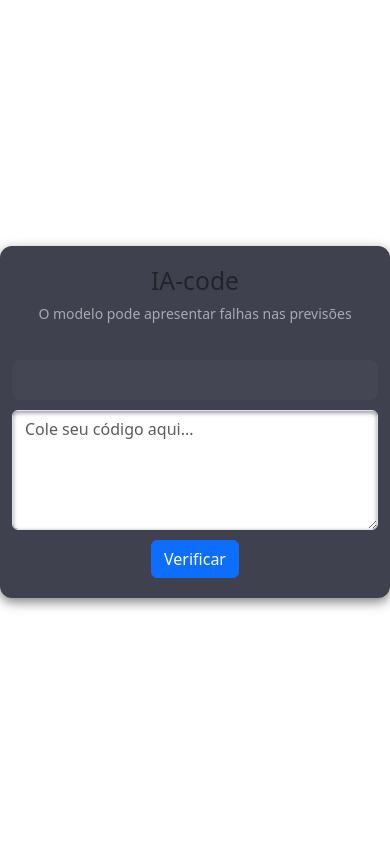
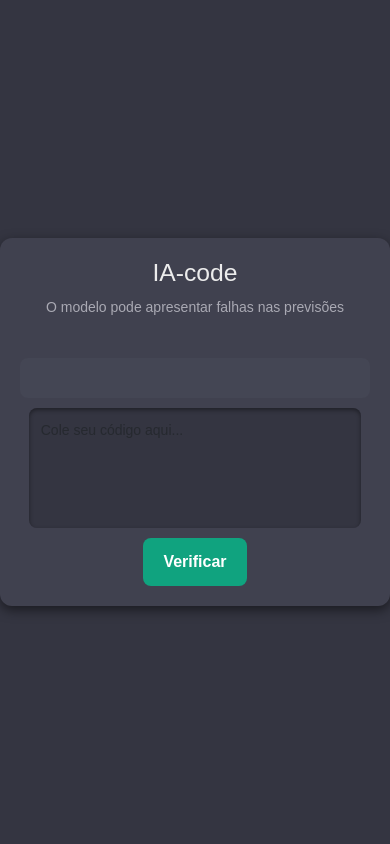
Before and after one commit to felipesansi/ia-code, a Flask app: page / in a window 390 px wide. Run offline with Flask 3, Linux system fonts and the light colour scheme.

Commit message:
Refatora o estilo do CSS para melhorar a consistência e a responsividade; ajusta a ordem de inclusão do Bootstrap e do CSS no index.html.

```diff
--- a/api/static/style.css
+++ b/api/static/style.css
@@ -1,8 +1,10 @@
-/* Fundo e fonte */
+/* ------------------------------ */
+/* Estilo geral do body e fonte */
+/* ------------------------------ */
 body {
     font-family: Arial, sans-serif;
-    background: #343541;
-    color: #ECECEC;
+    background: #343541 !important;
+    color: #ECECEC !important;
     margin: 0;
     padding: 0;
     display: flex;
@@ -11,32 +13,37 @@ body {
     height: 100vh;
 }
 
+/* ------------------------------ */
 /* Container central */
+/* ------------------------------ */
 .container {
     max-width: 700px;
     width: 100%;
-    background: #40414f;
+    background: #40414f !important;
     padding: 20px;
-    border-radius: 12px;
+    border-radius: 12px !important;
     box-shadow: 0 4px 12px rgba(0, 0, 0, 0.5);
 }
 
-/* Título */
+/* ------------------------------ */
+/* Título e aviso */
+/* ------------------------------ */
 h2 {
-    color: #ECECEC;
+    color: #ECECEC !important;
     text-align: center;
     margin-bottom: 10px;
 }
 
-/* Aviso */
 p {
     text-align: center;
     font-size: 14px;
-    color: #a9a9b3;
+    color: #a9a9b3 !important;
     margin-bottom: 20px;
 }
 
-/* Área de entrada */
+/* ------------------------------ */
+/* Área de entrada e textarea */
+/* ------------------------------ */
 .input-section {
     display: flex;
     flex-direction: column;
@@ -44,88 +51,93 @@ p {
     gap: 10px;
 }
 
-/* Caixa de texto */
-textarea {
-    width: 95%;
-    height: 120px;
-    resize: none;
-    padding: 12px;
-    border-radius: 8px;
-    border: none;
-    outline: none;
-    background: #343541;
-    color: #ECECEC;
-    font-size: 14px;
-    box-shadow: inset 0 2px 4px rgba(0,0,0,0.4);
+textarea.form-control {
+    width: 95% !important;
+    height: 120px !important;
+    resize: none !important;
+    padding: 12px !important;
+    border-radius: 8px !important;
+    border: none !important;
+    outline: none !important;
+    background: #343541 !important;
+    color: #ECECEC !important;
+    font-size: 14px !important;
+    box-shadow: inset 0 2px 4px rgba(0,0,0,0.4) !important;
 }
 
-/* Botão */
-button {
-    padding: 12px 20px;
-    border: none;
-    border-radius: 8px;
-    background: #10a37f;
-    color: white;
-    font-weight: bold;
-    cursor: pointer;
-    transition: 0.2s;
+/* ------------------------------ */
+/* Botão personalizado */
+/* ------------------------------ */
+button.btn {
+    padding: 12px 20px !important;
+    border: none !important;
+    border-radius: 8px !important;
+    background: #10a37f !important;
+    color: white !important;
+    font-weight: bold !important;
+    cursor: pointer !important;
+    transition: 0.2s !important;
 }
 
-button:hover {
-    background: #0d8f6f;
+button.btn:hover {
+    background: #0d8f6f !important;
 }
 
-/* Resultado */
+/* ------------------------------ */
+/* Resultado da previsão */
+/* ------------------------------ */
 #result {
-    margin-top: 20px;
-    margin-bottom: 10px;
-    padding: 12px;
-    border-radius: 8px;
-    background: #444654;
-    color: #ECECEC;
-    text-align: center;
-    font-size: 16px;
-    font-weight: bold;
-    min-height: 40px;
-}
-/* Animação de digitação (3 bolinhas pulando estilo ChatGPT) */
-.typing {
-    display: inline-flex;
-    align-items: center;
-    justify-content: center;
-    gap: 6px;
-}
-.typing span {
-    font-size: 14px;
-    color: #a9a9b3;
-    margin-right: 6px;
+    margin-top: 20px !important;
+    margin-bottom: 10px !important;
+    padding: 12px !important;
+    border-radius: 8px !important;
+    background: #444654 !important;
+    color: #ECECEC !important;
+    text-align: center !important;
+    font-size: 16px !important;
+    font-weight: bold !important;
+    min-height: 40px !important;
 }
 
+/* ------------------------------ */
+/* Animação de digitação estilo ChatGPT */
+/* ------------------------------ */
+.typing {
+    display: inline-flex !important;
+    align-items: center !important;
+    justify-content: center !important;
+    gap: 6px !important;
+}
+
+.typing span {
+    font-size: 14px !important;
+    color: #a9a9b3 !important;
+    margin-right: 6px !important;
+}
 
 .dot {
-    width: 8px;
-    height: 8px;
-    background: #ECECEC;
-    border-radius: 50%;
-    animation: bounce 1.4s infinite;
+    width: 8px !important;
+    height: 8px !important;
+    background: #ECECEC !important;
+    border-radius: 50% !important;
+    animation: bounce 1.4s infinite !important;
 }
 
-
 .dot:nth-child(2) {
-    animation-delay: 0.2s;
+    animation-delay: 0.2s !important;
 }
 
 .dot:nth-child(3) {
-    animation-delay: 0.4s;
+    animation-delay: 0.4s !important;
 }
 
 @keyframes bounce {
     0%, 80%, 100% {
-        transform: scale(0.6);
-        opacity: 0.5;
+        transform: scale(0.6) !important;
+        opacity: 0.5 !important;
     }
     40% {
-        transform: scale(1);
-        opacity: 1;
+        transform: scale(1) !important;
+        opacity: 1 !important;
     }
 }
--- a/api/templates/index.html
+++ b/api/templates/index.html
@@ -1,19 +1,22 @@
 <!DOCTYPE html>
 <html lang="pt-br">
 <head>
-    <link rel="stylesheet" href="{{ url_for('static', filename='style.css') }}">
-    <link href="https://cdn.jsdelivr.net/npm/bootstrap@5.3.8/dist/css/bootstrap.min.css" rel="stylesheet" integrity="sha384-sRIl4kxILFvY47J16cr9ZwB07vP4J8+LH7qKQnuqkuIAvNWLzeN8tE5YBujZqJLB" crossorigin="anonymous">
     <meta charset="UTF-8">
     <meta name="viewport" content="width=device-width, initial-scale=1">
-    <title>IA-code Classificador de Linguagem de Programação</title>
+
+    <link href="https://cdn.jsdelivr.net/npm/bootstrap@5.3.8/dist/css/bootstrap.min.css" rel="stylesheet" integrity="sha384-sRIl4kxILFvY47J16cr9ZwB07vP4J8+LH7qKQnuqkuIAvNWLzeN8tE5YBujZqJLB" crossorigin="anonymous">
 
 
+    <link rel="stylesheet" href="{{ url_for('static', filename='style.css') }}">
+
+    <title>IA-code Classificador de Linguagem de Programação</title>
 </head>
+
 <body>
     <div class="container">
         <div class="row">
             <div class="col-md-12">
-                <h2>IA-code</h2>
+                <h2 class="">IA-code</h2>
                 <p>O modelo pode apresentar falhas nas previsões</p>
             </div>
         </div>
```
